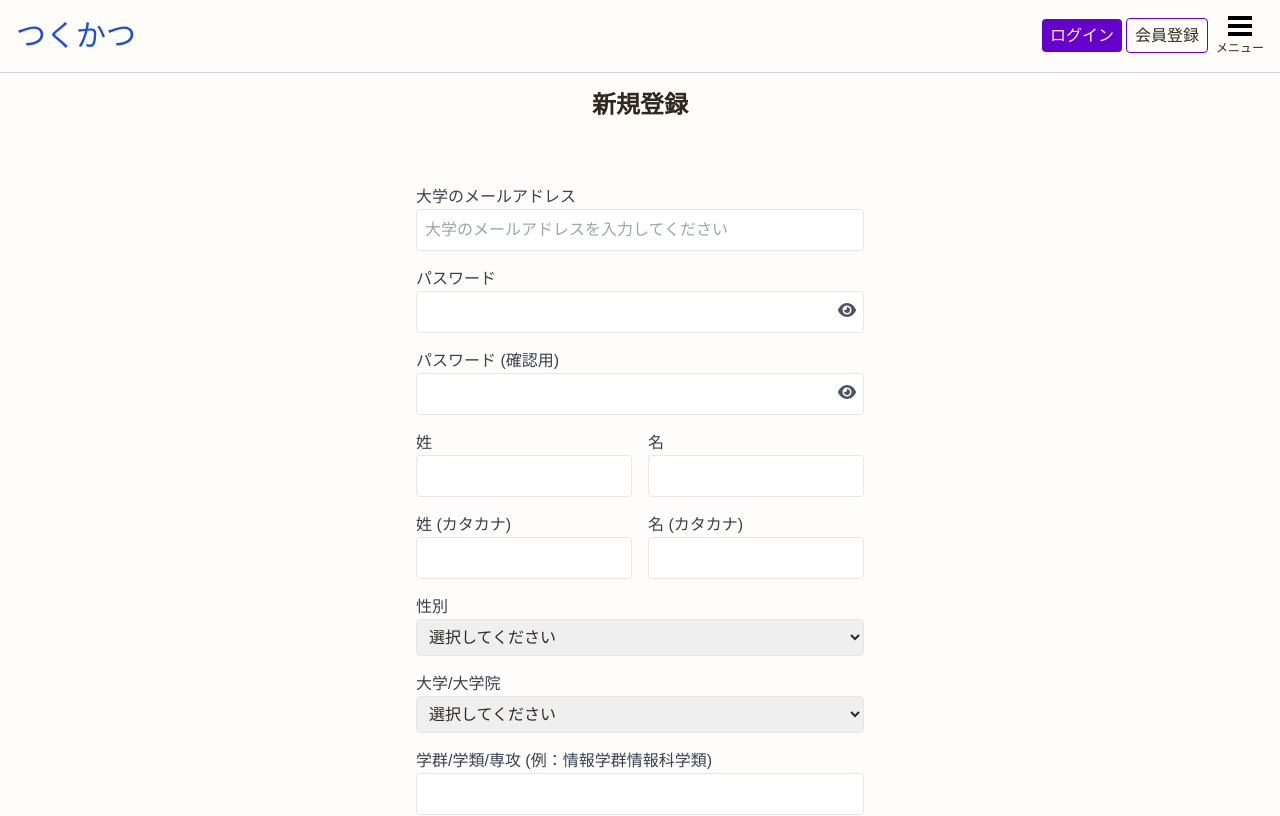
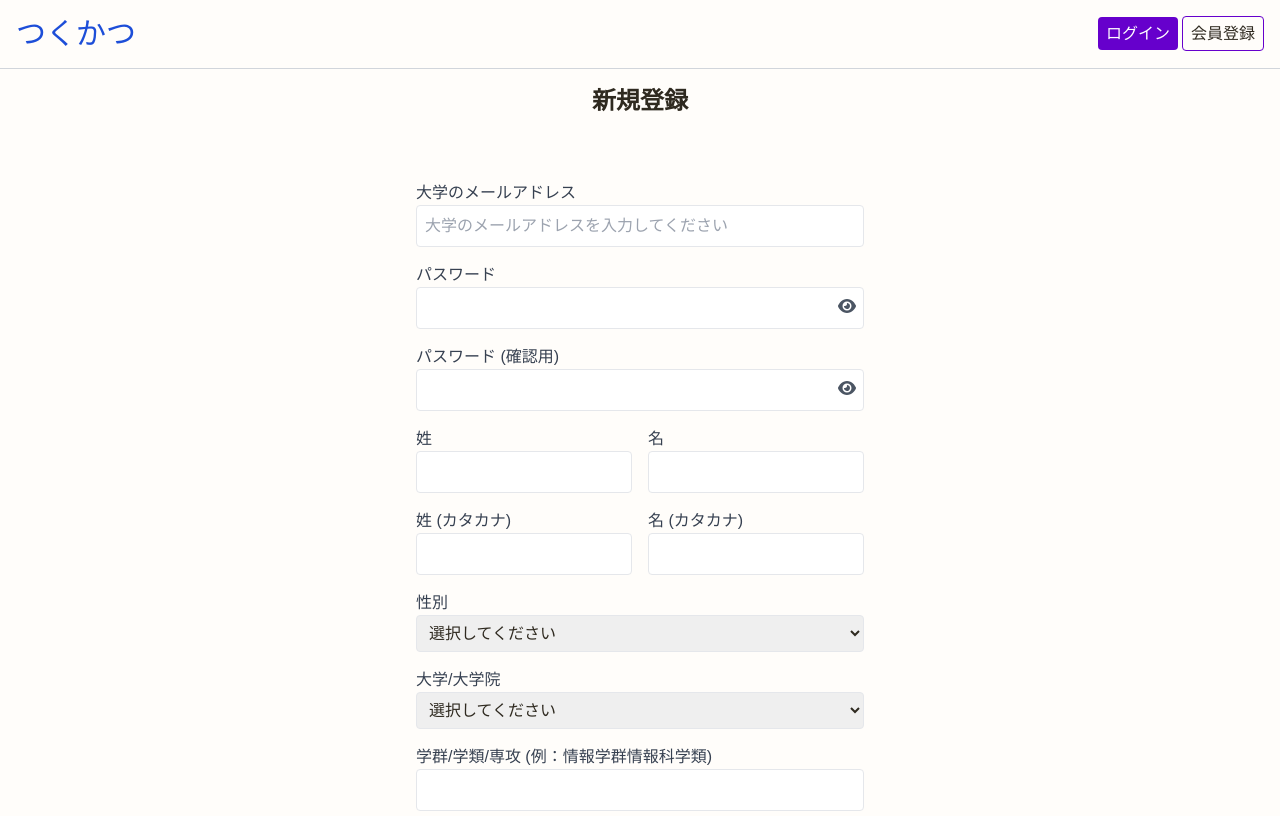
Before and after one commit to Shimon-Kuwahara/TsukuKatsu_enPit, a Next.js app in the folder frontend-user/: page /sign_up in a window 1280 px wide. Shown: the top 816 px of the page. Built offline with nearby package versions, Linux system fonts and the light colour scheme.

Commit message:
fix: ログイン直後リロードしないとHeaderが更新されない問題の改善

```diff
--- a/frontend-user/src/app/(authenticated)/sign_in/page.tsx
+++ b/frontend-user/src/app/(authenticated)/sign_in/page.tsx
@@ -36,6 +36,7 @@ const Login = (): ReactElement => {
       Cookies.set("uid", response.headers["uid"]);
       Cookies.set("client", response.headers["client"]);
       Cookies.set("access-token", response.headers["access-token"]);
+      window.dispatchEvent(new Event("cookieUpdated")); // cookie保存時にカスタムイベントを発火
       router.push("/");
     } catch (error) {
       if (axios.isAxiosError(error)) {
--- a/frontend-user/src/app/(authenticated)/sign_up/page.tsx
+++ b/frontend-user/src/app/(authenticated)/sign_up/page.tsx
@@ -67,11 +67,13 @@ const Signup = () => {
       Cookies.set("uid", response.headers["uid"]);
       Cookies.set("client", response.headers["client"]);
       Cookies.set("access-token", response.headers["access-token"]);
+      window.dispatchEvent(new Event("cookieUpdated")); // cookie更新時にカスタムイベントを発火
       router.push("/"); // 登録に成功したらマイページに遷移するように変更する
     } catch (error) {
       Cookies.remove("uid");
       Cookies.remove("client");
       Cookies.remove("access-token");
+      window.dispatchEvent(new Event("cookieUpdated")); // cookie更新時にカスタムイベントを発火
       console.error("Account creation failed:", error);
     }
   };
--- a/frontend-user/src/components/layouts/AuthButton.tsx
+++ b/frontend-user/src/components/layouts/AuthButton.tsx
@@ -1,25 +1,11 @@
 "use client";
 import React from "react";
 import Link from "next/link";
-import { useState, useEffect } from "react";
-import { doesCookieExist } from "../../utils/cookieUtils";
 
 export default function AuthButton() {
-  const [isUidPresent, setIsUidPresent] = useState(false);
-  useEffect(() => {
-    setIsUidPresent(doesCookieExist("uid"));
-  }, []);
 
   return (
     <div className="space-x-1">
-      {isUidPresent ? (
-        <Link
-          href="/"
-          className="border border-main-col hover:bg-gray-100 py-2 px-2 rounded"
-        >
-          ログイン済
-        </Link>
-      ) : (
       <>
         <Link
           href="/sign_in"
@@ -34,7 +20,6 @@ export default function AuthButton() {
           会員登録
         </Link>
       </>
-      )}
     </div>
   );
 }
--- a/frontend-user/src/components/layouts/Header.tsx
+++ b/frontend-user/src/components/layouts/Header.tsx
@@ -1,21 +1,54 @@
-import React from "react";
+"use client";
+import React, { useState, useEffect } from "react";
 import Link from "next/link";
 import AuthButton from "./AuthButton";
+import Menu from "./Menu";
+import { doesCookieExist } from "../../utils/cookieUtils";
 
-const Header = () => {
+const Header: React.FC = () => {
+  const [isMenuOpen, setIsMenuOpen] = useState(false);
+  const [isUidPresent, setIsUidPresent] = useState(false);
+
+  useEffect(() => {
+    setIsUidPresent(doesCookieExist("uid"));
+
+    const handleUidChange = () => {
+      setIsUidPresent(doesCookieExist("uid"));
+    };
+
+    // cookieが更新されたタイミングでhandleUidChangeを実行するイベントリスナーを登録
+    window.addEventListener("cookieUpdated", handleUidChange);
+
+    return () => {
+      window.removeEventListener("cookieUpdated", handleUidChange);
+    };
+  }, []);
+
+  const toggleMenu = () => {
+    setIsMenuOpen((prev) => !prev);
+  };
+
   return (
     <header className="flex justify-between items-center p-4 border-b border-gray-300">
       <Link href="/">
         <div className="text-3xl font-light text-blue-700">つくかつ</div>
       </Link>
       <div className="flex items-center space-x-2">
-        <AuthButton />
-        <button className="flex flex-col items-center justify-center">
-          <div className="w-6 h-1 bg-black mb-1"></div>
-          <div className="w-6 h-1 bg-black mb-1"></div>
-          <div className="w-6 h-1 bg-black"></div>
-          <span className="text-xs mt-1">メニュー</span>
-        </button>
+        {!isUidPresent && <AuthButton />}
+        {isUidPresent && (
+          <div className="relative">
+            <button
+              className="flex flex-col items-center justify-center focus:outline-none"
+              onClick={toggleMenu}
+            >
+              <div className="w-6 h-1 bg-black mb-1"></div>
+              <div className="w-6 h-1 bg-black mb-1"></div>
+              <div className="w-6 h-1 bg-black"></div>
+              <span className="text-xs mt-1">メニュー</span>
+            </button>
+            <Menu isMenuOpen={isMenuOpen} toggleMenu={toggleMenu} />
+          </div>
+        )}
       </div>
     </header>
   );
```
Lines whose indentation alone changed are shown as unchanged.
